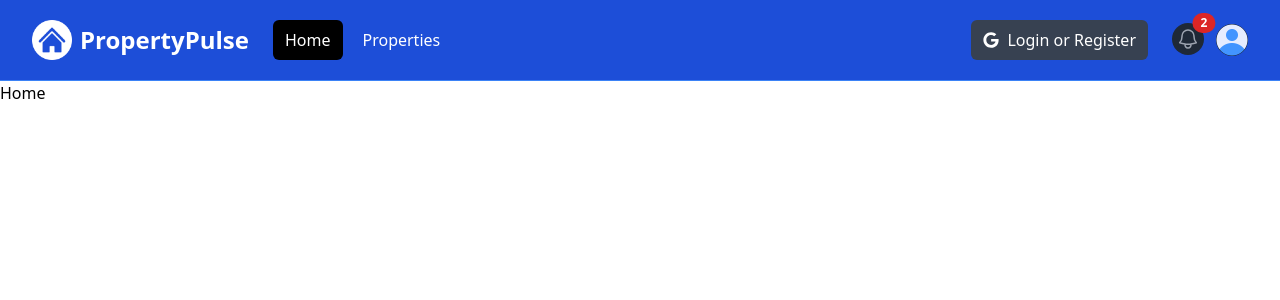
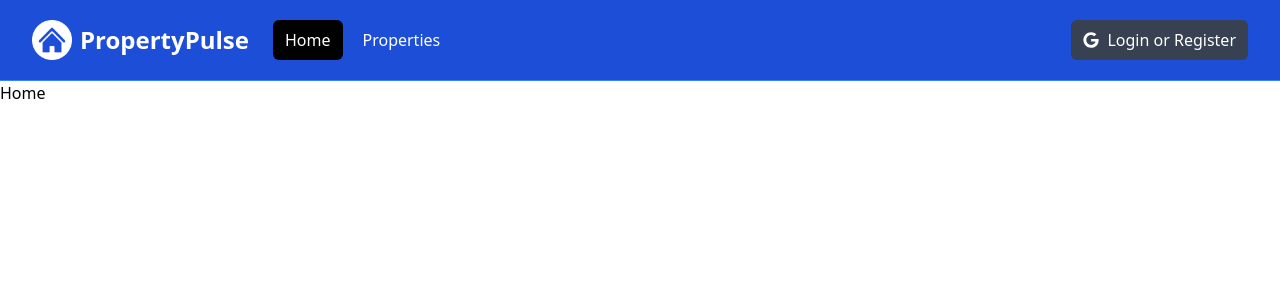
Before and after one commit to Jaspreet-Nijjar/nextjs-property-app, a Next.js app: page / in a window 1280 px wide. Shown: the top 300 px of the page. Built offline with nearby package versions, Linux system fonts and the light colour scheme.

Commit message:
added more conditional rendering

```diff
--- a/components/Navbar.tsx
+++ b/components/Navbar.tsx
@@ -91,6 +91,7 @@ const Navbar = () => {
           </div>
 
           {/* <!-- Right Side Menu (Logged Out) --> */}
+          {!isLoggedIn && (
             <div className="hidden md:block md:ml-6">
               <div className="flex items-center">
                 <button className="flex items-center text-white bg-gray-700 hover:bg-gray-900 hover:text-white rounded-md px-3 py-2">
@@ -100,8 +101,10 @@ const Navbar = () => {
                 </button>
               </div>
             </div>
+          )}
 
           {/* <!-- Right Side Menu (Logged In) --> */}
+          {isLoggedIn && (
             <div className="absolute inset-y-0 right-0 flex items-center pr-2 md:static md:inset-auto md:ml-6 md:pr-0">
               <Link href="/messages" className="relative group">
                 <button
@@ -188,6 +191,7 @@ const Navbar = () => {
                 )}
               </div>
             </div>
+          )}
         </div>
       </div>
 
```
Lines whose indentation alone changed are shown as unchanged.
